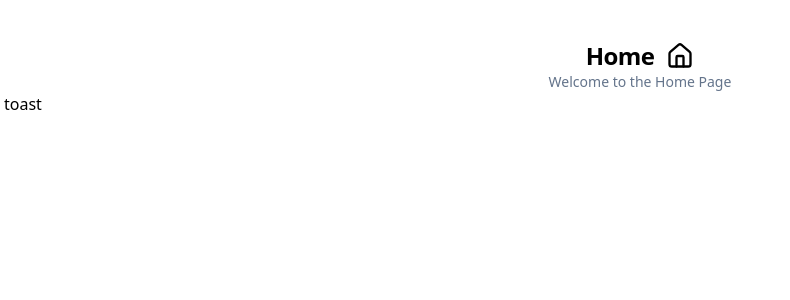
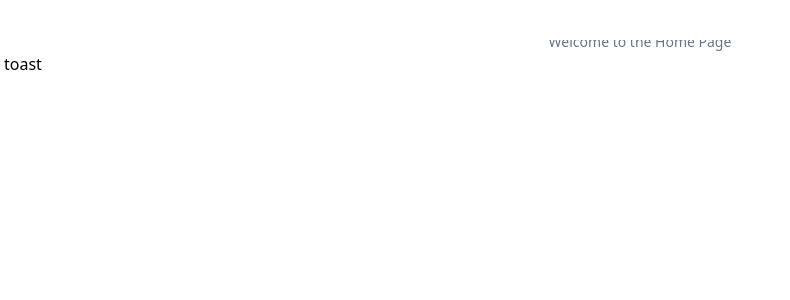
Before and after one commit to ContractManual/contrax-adds-on-extension, a Vue app: page / in a window 1280 px wide. Shown: the top 300 px of the page, without its empty margins (0-790 px from the left). Built offline with nearby package versions, Linux system fonts and the light colour scheme.

Commit message:
stick sidebar trigger to top

```diff
--- a/src/partials/AppMenu.vue
+++ b/src/partials/AppMenu.vue
@@ -50,8 +50,8 @@ const hasPrevious = computed(() => currentHop.value > 0);
 <template>
   <header>
     <Sheet :open="sheetOpen" v-on:update:open="sheetOpen=!sheetOpen">
-      <SheetTrigger class="ml-auto block">
-        <Button variant="ghost">
+      <SheetTrigger class="flex justify-end fixed top-0 right-0 left-0 bg-white">
+        <Button variant="ghost" class="">
           <Menu class="size-6 text-black" />
         </Button>
       </SheetTrigger>
```
